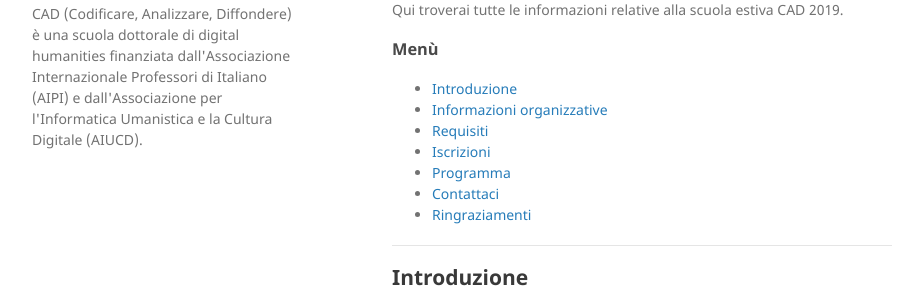
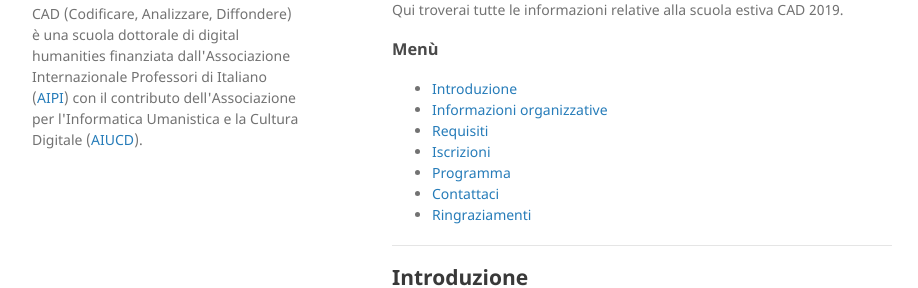
Before and after one commit to CADottorato/sito, a Jekyll site: the page built from index.md, in a window 1280 px wide. Shown: the part 311-599 px from the top of the page, without its empty margins (178-1096 px from the left). Built offline with Jekyll 4.4.1, drawn with Linux system fonts in a browser that asks for light colours.

Commit message:
little change in config description

```diff
--- a/_config.yml
+++ b/_config.yml
@@ -1,6 +1,6 @@
 title: Ciao!
 logo: /assets/img/arena.jpeg
-description: CAD (Codificare, Analizzare, Diffondere) è una scuola dottorale di digital humanities finanziata dall'Associazione Internazionale Professori di Italiano (AIPI) e dall'Associazione per l'Informatica Umanistica e la Cultura Digitale (AIUCD).
+description: CAD (Codificare, Analizzare, Diffondere) è una scuola dottorale di digital humanities finanziata dall'Associazione Internazionale Professori di Italiano (<a href="http://www.infoaipi.org/siena.asp" target="_blank">AIPI</a>) con il contributo dell'Associazione per l'Informatica Umanistica e la Cultura Digitale (<a href="http://www.aiucd.it/" target="_blank">AIUCD</a>).
 show_downloads: false
 #google_analytics:
 theme: jekyll-theme-minimal
```
